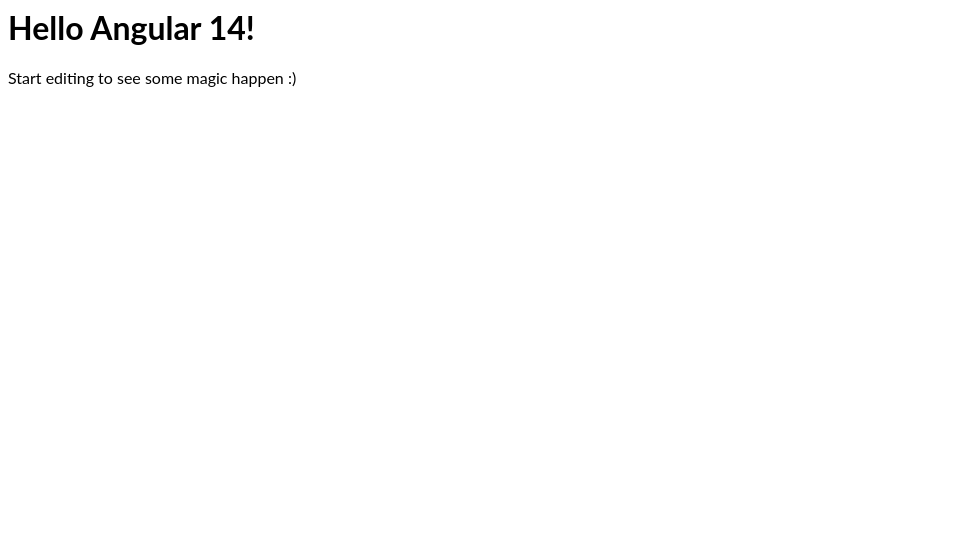
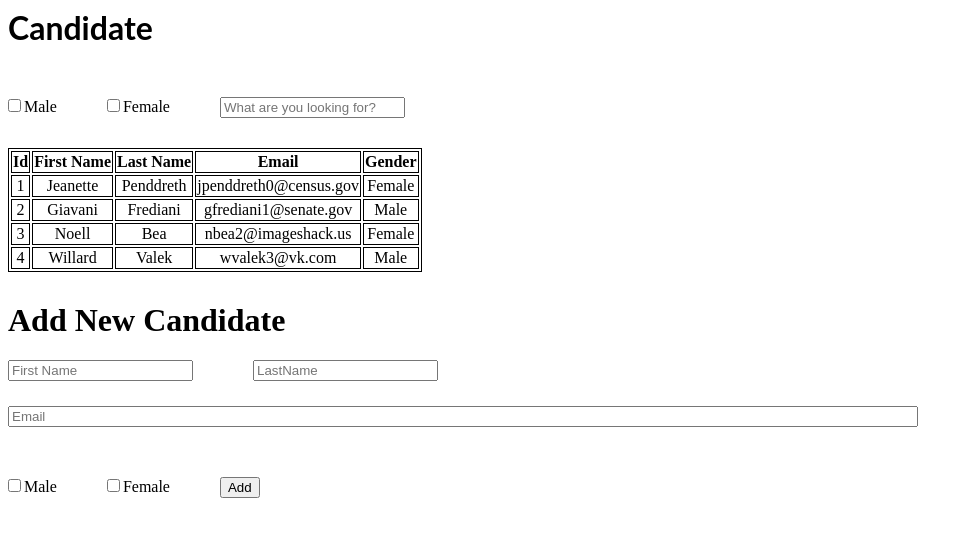
Before and after one commit to Akshay-IndieDev/angular-ivy-jpqtru, an Angular app: page / in a window 1280 px wide. Shown: the top 536 px of the page, without its empty margins (0-973 px from the left). Built offline with nearby package versions, Linux system fonts and the light colour scheme.

Commit message:
5 files modified, 3 added

```diff
--- a/src/app/app.component.css
+++ b/src/app/app.component.css
@@ -1,3 +1,49 @@
 p {
   font-family: Lato;
 }
+.checkboxes {
+  text-align: left;
+  margin-top: 50px;
+}
+.checkboxes input {
+  margin: 0px 0px 0px 0px;
+}
+
+.checkboxes label {
+  margin: 0px 50px 0px 3px;
+}
+
+.myLastNamebox {
+  margin: 0px 0px 20px 60px;
+  display: inline-block;
+}
+
+.myFirstNamebox {
+  margin: 0px 0px 0px 0px;
+  display: inline-block;
+}
+
+.myEmailText {
+  margin-top: 5px;
+  width: 72%;
+}
+.button {
+  background-color: rgb(22, 75, 248);
+  border: none;
+  color: white;
+  padding: 15px 32px;
+  text-align: center;
+  text-decoration: none;
+  display: inline-block;
+  font-size: 16px;
+}
+
+table,
+th,
+td {
+  border: 1px solid;
+  margin: 0px;
+  text-align: center;
+  margin-top: 30px;
+  margin-bottom: 30px;
+}
--- a/src/app/app.component.html
+++ b/src/app/app.component.html
@@ -1,4 +1,70 @@
 <hello name="{{ name }}"></hello>
-<p>
-  Start editing to see some magic happen :)
-</p>
+<div class="checkboxes">
+  <span>
+    <input name="male" type="checkbox" /><label>Male</label>
+    <input name="female" type="checkbox" /><label>Female</label>
+  </span>
+
+  <input
+    type="search"
+    name="searchBox"
+    placeholder="What are you looking for?"
+  />
+</div>
+<!-- Table for JSON data -->
+<div>
+  <table id="userTable">
+    <thead>
+      <tr>
+        <th>Id</th>
+        <th>First Name</th>
+        <th>Last Name</th>
+        <th>Email</th>
+        <th>Gender</th>
+      </tr>
+    </thead>
+    <tbody>
+      <tr *ngFor="let user of Users">
+        <td>{{ user.id }}</td>
+        <td>{{ user.first_name }}</td>
+        <td>{{ user.last_name }}</td>
+        <td>{{ user.email }}</td>
+        <td>{{ user.gender }}</td>
+      </tr>
+    </tbody>
+  </table>
+</div>
+
+<div>
+  <h1>Add New Candidate</h1>
+
+  <input
+    id="firstName"
+    class="myFirstNamebox"
+    type="text"
+    placeholder="First Name"
+  />
+
+  <input
+    id="lastName"
+    class="myLastNamebox"
+    type="text"
+    placeholder="LastName"
+  />
+
+  <input
+    id="email"
+    class="myEmailText"
+    type="text"
+    name="email"
+    placeholder="Email"
+  />
+
+  <div class="checkboxes">
+    <span>
+      <input name="male" type="checkbox" /><label>Male</label>
+      <input name="female" type="checkbox" /><label>Female</label>
+    </span>
+    <button type="button" id="addButton" onclick="addUser();">Add</button>
+  </div>
+</div>
--- a/src/app/app.component.ts
+++ b/src/app/app.component.ts
@@ -1,10 +1,20 @@
 import { Component, VERSION } from '@angular/core';
+import UsersJson from '../assets/users.json';
+
+interface USERS {
+  id: number;
+  first_name: String;
+  last_name: String;
+  email: String;
+  gender: String;
+}
 
 @Component({
   selector: 'my-app',
   templateUrl: './app.component.html',
-  styleUrls: [ './app.component.css' ]
+  styleUrls: ['./app.component.css'],
 })
-export class AppComponent  {
+export class AppComponent {
   name = 'Angular ' + VERSION.major;
+  Users: USERS[] = UsersJson;
 }
--- a/src/app/hello.component.ts
+++ b/src/app/hello.component.ts
@@ -2,7 +2,7 @@ import { Component, Input } from '@angular/core';
 
 @Component({
   selector: 'hello',
-  template: `<h1>Hello {{name}}!</h1>`,
+  template: `<h1>Candidate</h1>`,
   styles: [`h1 { font-family: Lato; }`]
 })
 export class HelloComponent  {
--- /dev/null
+++ b/src/assets/users.json
@@ -0,0 +1,30 @@
+[
+  {
+    "id": 1,
+    "first_name": "Jeanette",
+    "last_name": "Penddreth",
+    "email": "jpenddreth0@census.gov",
+    "gender": "Female"
+  },
+  {
+    "id": 2,
+    "first_name": "Giavani",
+    "last_name": "Frediani",
+    "email": "gfrediani1@senate.gov",
+    "gender": "Male"
+  },
+  {
+    "id": 3,
+    "first_name": "Noell",
+    "last_name": "Bea",
+    "email": "nbea2@imageshack.us",
+    "gender": "Female"
+  },
+  {
+    "id": 4,
+    "first_name": "Willard",
+    "last_name": "Valek",
+    "email": "wvalek3@vk.com",
+    "gender": "Male"
+  }
+]
--- /dev/null
+++ b/src/typings.d.ts
@@ -0,0 +1,4 @@
+declare module '*.json' {
+  const value: any;
+  export default value;
+}
```
Also changed, not shown: src/app/myScript.js (added, +17 -0 lines), tsconfig.json (+5 -7 lines).
